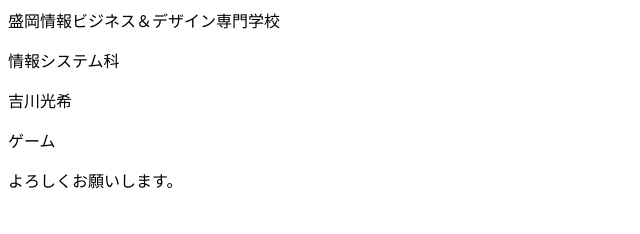
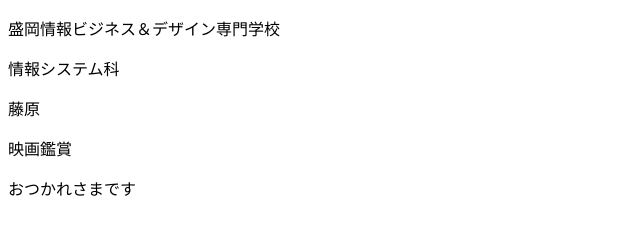
Before and after one commit to yuugo-08/pea2, a plain HTML site: page profile_B.html in a window 1280 px wide. Shown: the whole page, without its empty margins (0-640 px from the left). Drawn offline with Linux system fonts and the light colour scheme.

Commit message:
プロフィール編集

```diff
--- a/profile_B.html
+++ b/profile_B.html
@@ -1,7 +1,15 @@
-<html>
+<!DOCTYPE html>
+<html lang="en">
+<head>
+    <meta charset="UTF-8">
+    <meta name="viewport" content="width=device-width, initial-scale=1.0">
+    <title>Document</title>
+</head>
+<body>
     <p>盛岡情報ビジネス＆デザイン専門学校</p>
     <p>情報システム科</p>
-    <p>吉川光希</p>
-    <p>ゲーム</p>
-    <p>よろしくお願いします。</p>
+    <p>藤原</p>
+    <p>映画鑑賞</p>
+    <p>おつかれさまです</p>
+</body>
 </html>
```
